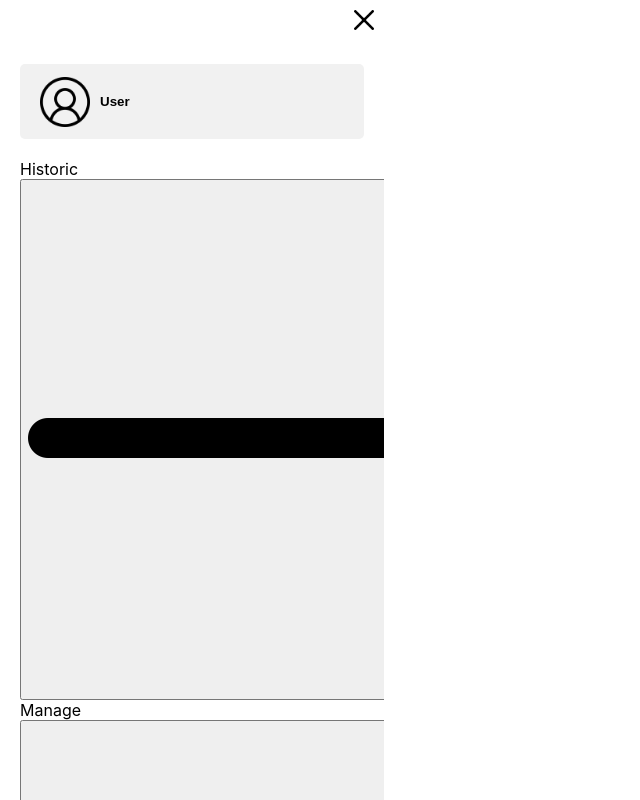
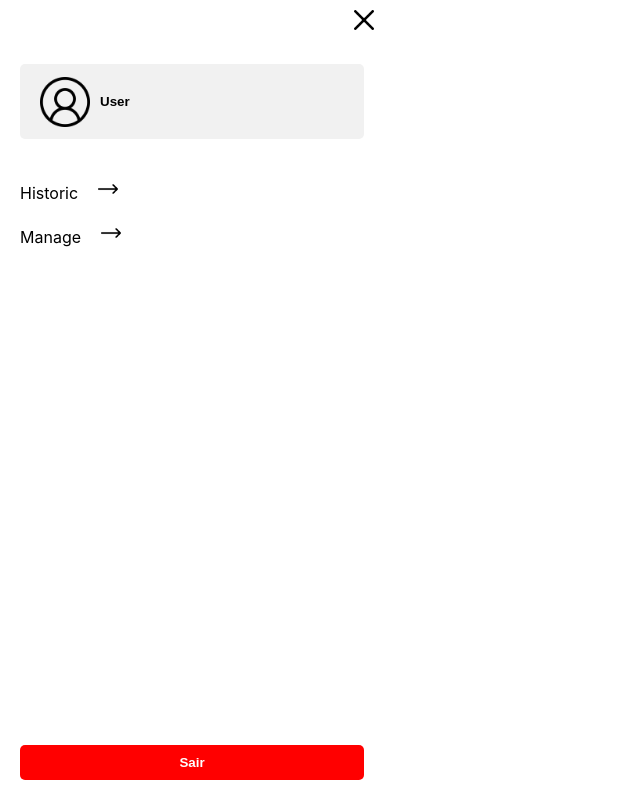
Before and after one commit to alinepmarcondes/ChatBot-IWS, a React (Create React App) app: page /profile-page in a window 1280 px wide. Shown: the whole page, without its empty margins (0-640 px from the left). Built offline with nearby package versions, Linux system fonts and the light colour scheme.

Commit message:
fix: Corrigindo botoes do ProfilePage

```diff
--- a/src/components/ProfilePage/ProfilePage.js
+++ b/src/components/ProfilePage/ProfilePage.js
@@ -6,10 +6,10 @@ import goTo from "../../images/go-to-icon.png";
 import Historic from "../Historic/Historic";
 import { useNavigate } from "react-router-dom";
 
-//let isAdmin = true;
+let isAdmin = true;
 
 function ProfilePage({ onClose }) {
-  // const [showManage, setShowManage] = useState(false); //alteração lucas
+  const [showManage, setShowManage] = useState(isAdmin); //alteração lucas
   const [showHistoric, setShowHistoric] = useState(false);
   const navigate = useNavigate();
 
@@ -17,13 +17,14 @@ function ProfilePage({ onClose }) {
     setShowHistoric(!showHistoric);
   };
 
+  const handleManageToggle = () => {
+    navigate('/newuser');
+  };
+
   const handleExit = () => {
     navigate('/');
   };
 
-  const handleNewUser = () => {
-    navigate('/newuser');
-  };
 
   return (
     <div className="profile-page">
@@ -39,16 +40,16 @@ function ProfilePage({ onClose }) {
           <span className="hello-user">User</span>
         </button>
 
-        <div className="navigate">
+        <div className="historic">
           <span>Historic</span>
-          <button className="navigate-button" onClick={handleHistoricToggle}>
+          <button className="historic-button" onClick={handleHistoricToggle}>
             <img src={goTo} alt="Historico" />
           </button>
         </div>
 
-        <div className="navigate">
+        <div className="manage" style={{ display: showManage ? 'block' : 'none' }}>
           <span>Manage</span>
-          <button className="navigate-button" onClick={handleNewUser}>
+          <button className="manage-button" onClick={handleManageToggle}>
             <img src={goTo} alt="Manage" />
           </button>
         </div>
```
